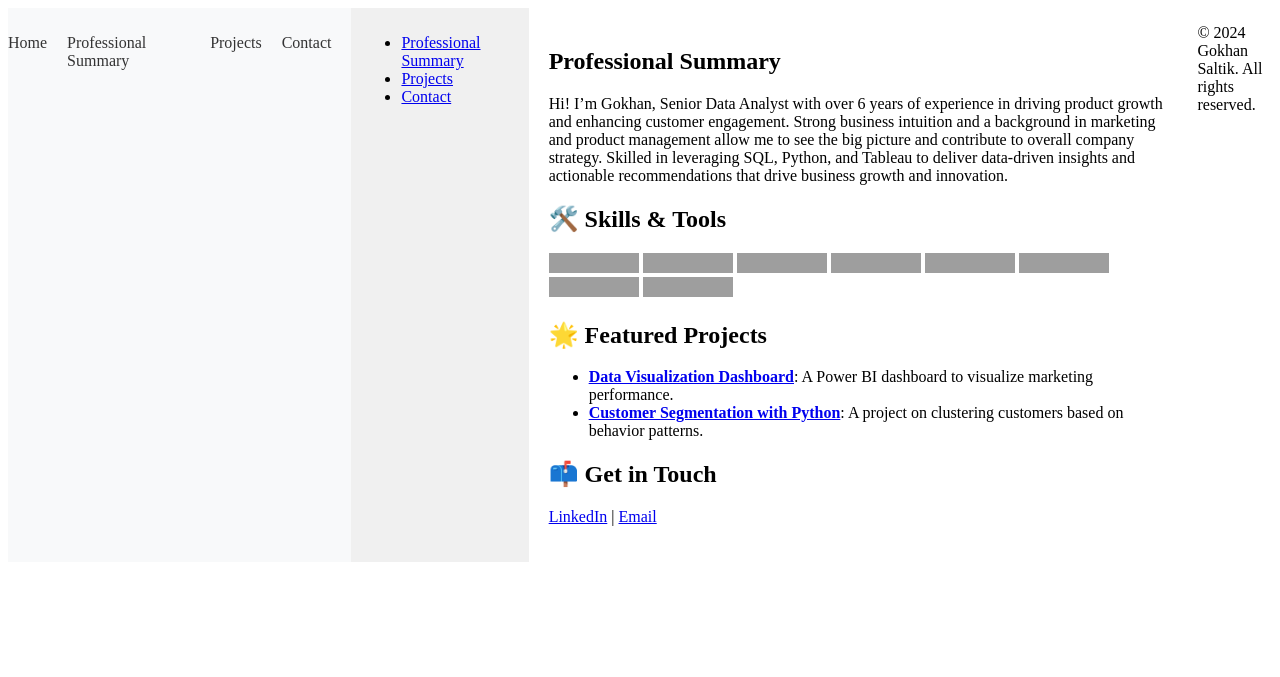
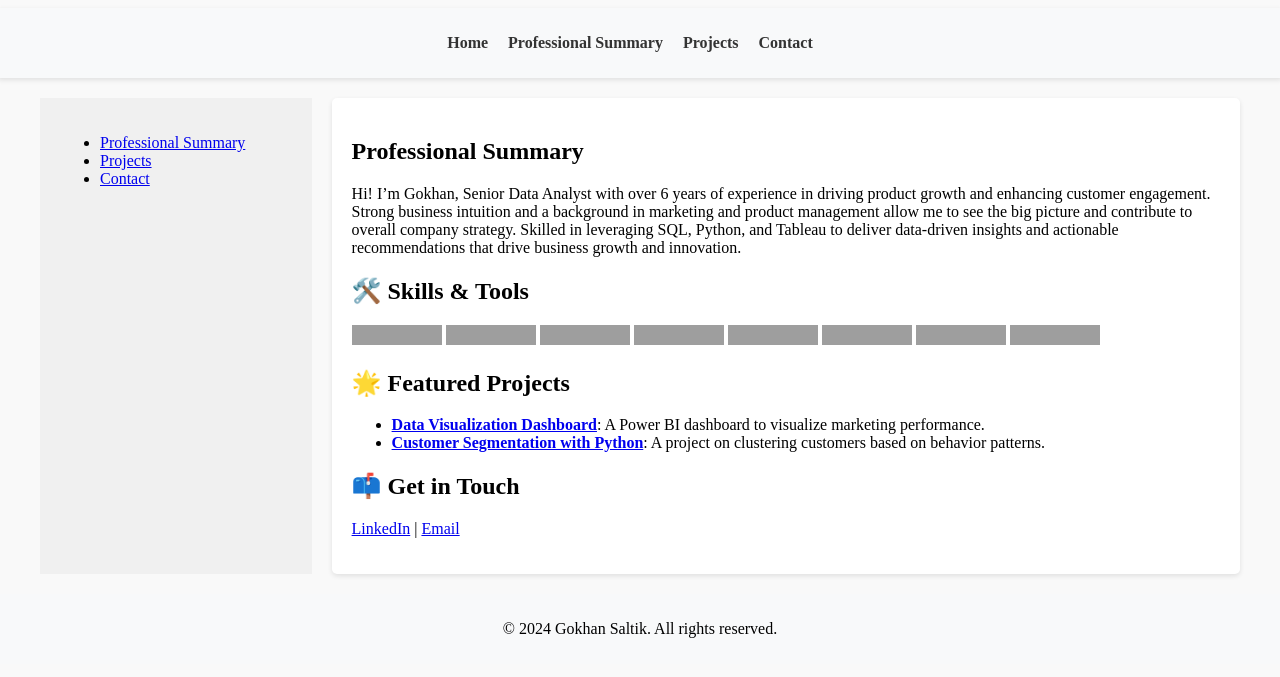
Before and after one commit to saltikg/gokhanasaltik.github.io, a Jekyll site: the page built from index.md, in a window 1280 px wide. Shown: the top 677 px of the page. Built offline with Jekyll 4.4.1, drawn with Linux system fonts in a browser that asks for light colours; grey boxes are pictures that could not be loaded.

Commit message:
Update style.css

```diff
--- a/assets/css/style.css
+++ b/assets/css/style.css
@@ -1,20 +1,22 @@
 body {
     display: flex;
-    flex-direction: row;
+    flex-direction: column;
+    align-items: center;
+    background-color: #f9f9f9; /* Soft background color */
 }
 
 header {
     width: 100%;
     background-color: #f8f9fa;
-    padding: 10px 0;
+    padding: 10px;
+    box-shadow: 0px 2px 5px rgba(0,0,0,0.1); /* Subtle shadow */
 }
 
 nav ul {
-    list-style-type: none;
+    list-style: none;
     padding: 0;
     display: flex;
     justify-content: center;
-    background-color: #f8f9fa;
 }
 
 nav ul li {
@@ -24,6 +26,7 @@ nav ul li {
 nav ul li a {
     text-decoration: none;
     color: #333;
+    font-weight: bold;
 }
 
 nav ul li a:hover {
@@ -33,15 +36,29 @@ nav ul li a:hover {
 .container {
     display: flex;
     flex-direction: row;
+    max-width: 1200px;
+    width: 100%;
+    padding: 20px;
 }
 
 aside {
-    width: 20%; /* Adjust as needed */
+    width: 20%;
     background-color: #f0f0f0;
-    padding: 10px;
+    padding: 20px;
+    margin-right: 20px;
 }
 
 main {
-    width: 80%; /* Adjust as needed */
+    width: 75%;
     padding: 20px;
+    background-color: #ffffff;
+    box-shadow: 0px 2px 5px rgba(0,0,0,0.1); /* Subtle shadow */
+    border-radius: 5px; /* Smooth edges */
 }
+
+footer {
+    background-color: #f8f9fa;
+    padding: 10px;
+    text-align: center;
+    width: 100%;
+}
```
